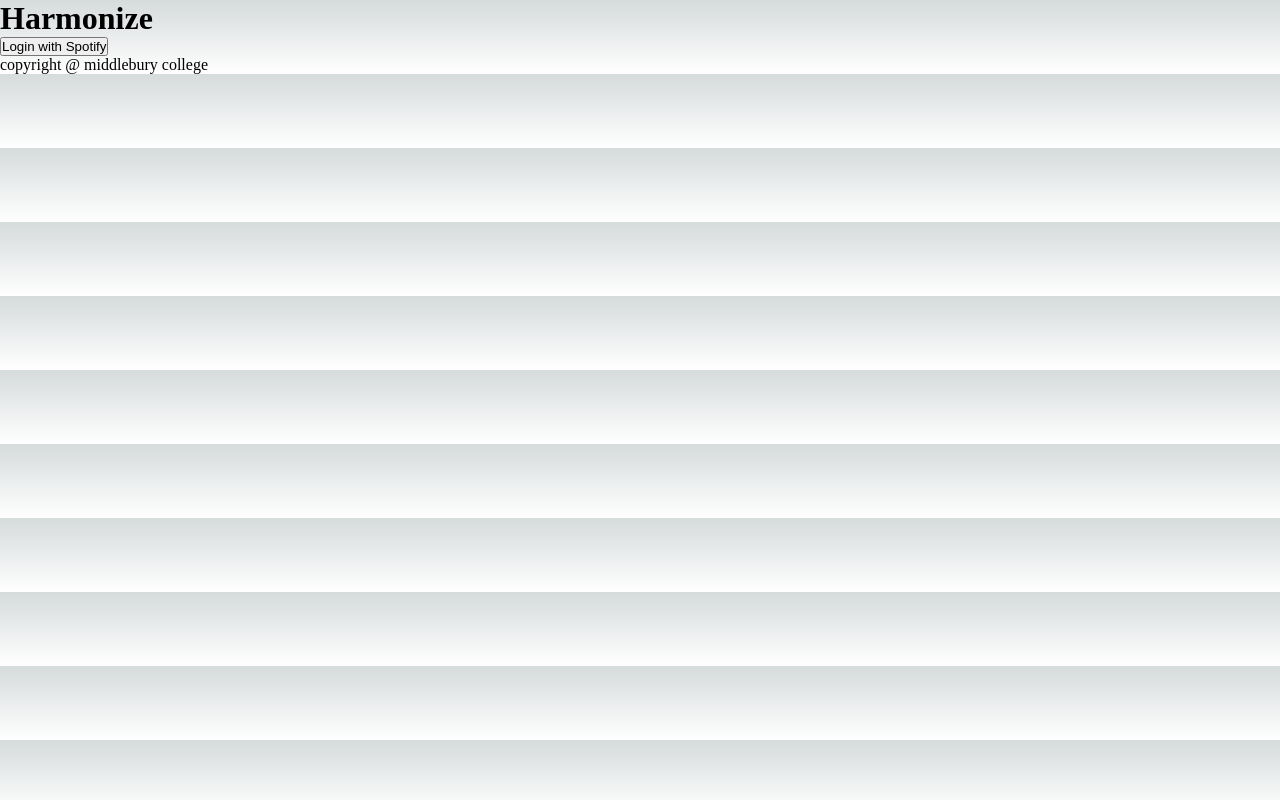
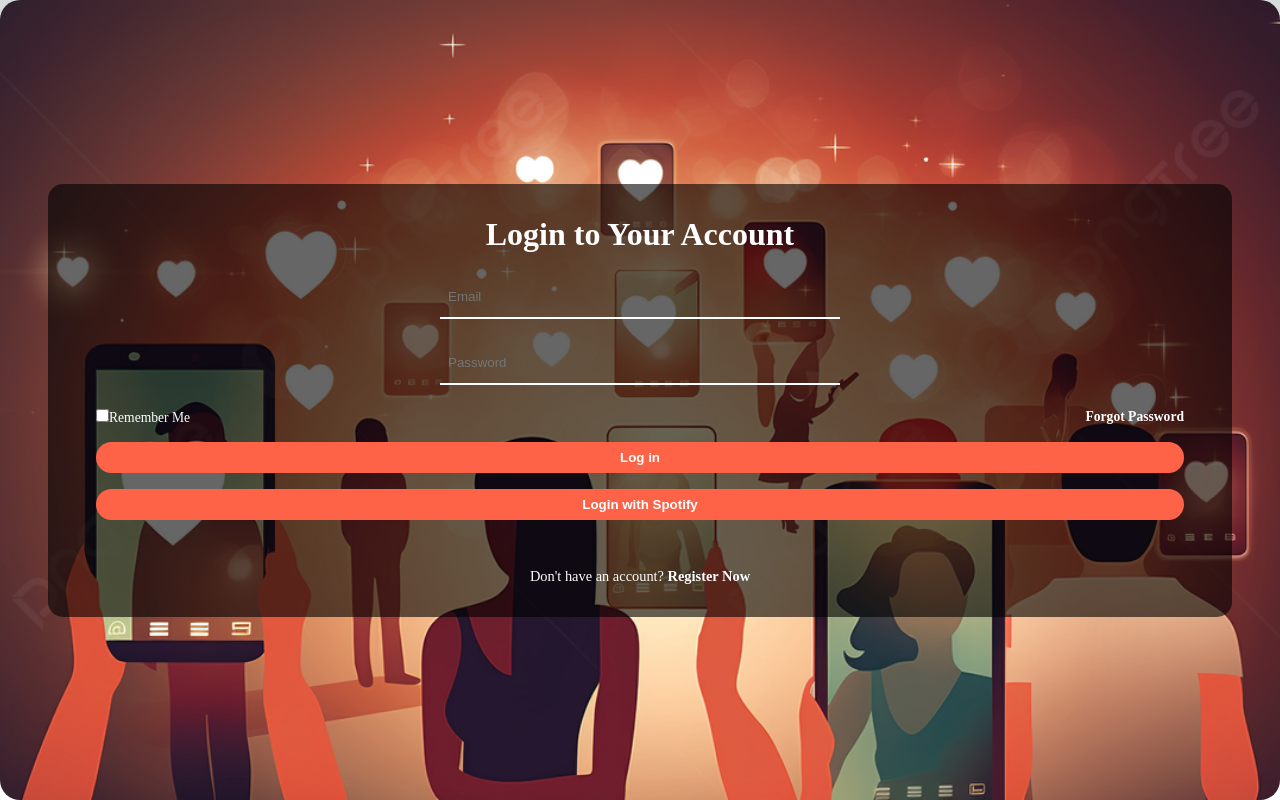
Before and after one commit to flexarea/harmonizex, a Next.js app: page /login in a window 1280 px wide. Built offline with nearby package versions, Linux system fonts and the light colour scheme.

Commit message:
styles changes. Pb and I worked on the style to fix the login page

```diff
--- a/package.json
+++ b/package.json
@@ -21,7 +21,7 @@
     "dotenv": "^16.4.5",
     "fetch": "^1.1.0",
     "knex": "^3.1.0",
-    "next": "13.5.6",
+    "next": "^13.5.6",
     "next-connect": "^1.0.0-next.4",
     "node-fetch": "^3.3.2",
     "pg": "^8.13.1",
--- a/src/pages/_app.js
+++ b/src/pages/_app.js
@@ -1,31 +1,13 @@
-/* eslint-disable react/jsx-props-no-spreading */
-import "@/styles/globals.css";
-import PropTypes from "prop-types";
-import { useRouter } from "next/router";
-import Head from "next/head";
+import '../styles/globals.css';  // Import global CSS
+import PropTypes from 'prop-types';
 
-function App({ Component, pageProps }) {
-
-  return (
-    <div>
-      <Head>
-        <title>
-          Harmonize
-        </title>
-      </Head>
-      <main>
-        <h1 className="title"> Harmonize </h1>
-        <Component {...pageProps} />
-      </main>
-      <footer>copyright @ middlebury college</footer>
-    </div>
-  )
-
+function MyApp({ Component, pageProps }) {
+  return <Component {...pageProps} />;
 }
 
-export default App;
+MyApp.propTypes = {
+  Component: PropTypes.elementType.isRequired,
+  pageProps: PropTypes.object.isRequired,
+};
 
-App.propTypes = {
-  Component: PropTypes.elementType.isRequired,
-  pageProps: PropTypes.shape({}),
-};
+export default MyApp;
--- a/src/pages/login.js
+++ b/src/pages/login.js
@@ -1,27 +1,45 @@
-import { useEffect } from 'react';
-
-/*
-TODO: error handling, login UI, ...
- * */
-
-
 import { useRouter } from 'next/router';
+import styles from '../styles/login.module.css';
 
 export default function LoginPage() {
-  const router = useRouter();
-
   const handleLogin = async () => {
-    window.location.href = '/api/spotify/auth';
+    window.location.href = '/api/spotify/auth'; // Modify as necessary for the Spotify auth endpoint
   };
 
   return (
-    <div className="min-h-screen flex items-center justify-center">
-      <button
-        onClick={handleLogin}
-        className="px-6 py-3 bg-green-500 text-white rounded-full hover:bg-green-600 transition-colors"
-      >
-        Login with Spotify
-      </button>
-    </div>
+    <section className={styles.container}>
+      <form className={styles.form}>
+        <h1 className={styles.title}>Login to Your Account</h1>
+
+        <div className={styles.inputbox}>
+          <ion-icon name="mail-outline"></ion-icon>
+          <input type="email" required placeholder="Email" className={styles.input} />
+        </div>
+
+        <div className={styles.inputbox}>
+          <ion-icon name="lock-closed-outline"></ion-icon>
+          <input type="password" required placeholder="Password" className={styles.input} />
+        </div>
+
+        <div className={styles.forget}>
+          <label>
+            <input type="checkbox" />
+            Remember Me
+          </label>
+          <a href="#">Forgot Password</a>
+        </div>
+
+        <button type="button" className={styles.button}>Log in</button>
+        <button type="button" onClick={handleLogin} className={styles.spotifyBtn}>
+          Login with Spotify
+        </button>
+
+        <div className={styles.register}>
+          <p>
+            Don&apos;t have an account? <a href="#">Register Now</a>
+          </p>
+        </div>
+      </form>
+    </section>
   );
 }
--- /dev/null
+++ b/src/styles/login.module.css
@@ -0,0 +1,112 @@
+/* login.module.css */
+@import url('https://fonts.googleapis.com/css2?family=Poppins:wght@500&display=swap');
+
+.container {
+  position: relative;
+  max-width: 100%;
+  background-color: transparent;
+  border-radius: 20px;
+  backdrop-filter: blur(120px);
+  display: flex;
+  justify-content: center;
+  align-items: center;
+  padding: 2rem 3rem;
+  margin: auto;
+  min-height: 100vh;
+  background-image: url('/ourImages/datingapp.jpg');
+  background-repeat: no-repeat;
+  background-position: center;
+  background-size: cover;
+}
+
+.form {
+  width: 100%;
+  background-color: rgba(0, 0, 0, 0.6); /* Added transparency to background */
+  padding: 2rem 3rem;
+  border-radius: 15px;
+}
+
+.title {
+  font-size: 2rem;
+  color: #fff;
+  text-align: center;
+  margin-bottom: 1.5rem;
+}
+
+.inputbox {
+  position: relative;
+  margin: 1.5rem 0;
+  max-width: 400px;
+  width: 100%;
+  margin-left: auto;
+  margin-right: auto;
+  border-bottom: 2px solid #fff;
+  display: flex;
+  flex-direction: column;
+}
+
+.input {
+  width: 100%;
+  background: transparent;
+  border: none;
+  outline: none;
+  padding: 0.5rem;
+  color: #fff;
+  height: 2.5rem;
+}
+
+.forget {
+  display: flex;
+  justify-content: space-between;
+  font-size: 0.85rem;
+  color: #fff;
+  margin: 1rem 0;
+  width: 100%;
+}
+
+.forget a {
+  color: #fff;
+  text-decoration: none;
+  font-weight: 600;
+}
+
+.forget a:hover {
+  text-decoration: underline;
+}
+
+.button, .spotifyBtn {
+  width: 100%;
+  padding: 0.5rem;
+  margin-bottom: 1rem;
+  border-radius: 20px;
+  background-color: #FF6347; /* Change button color to match the image */
+  color: #fff;
+  border: none;
+  cursor: pointer;
+  font-weight: bold;
+}
+
+.button:hover, .spotifyBtn:hover {
+  background-color: #FF4500; /* Darker shade of red */
+}
+
+/* Register Text Styling */
+.register {
+  color: #fff;
+  text-align: center;
+  font-size: 0.9rem;
+  margin-top: 2rem;
+  width: 100%; /* Full width */
+  display: flex;
+  justify-content: center; /* Centering the Register Now text */
+}
+
+.register a {
+  color: #fff;
+  text-decoration: none;
+  font-weight: bold;
+}
+
+.register a:hover {
+  text-decoration: underline;
+}
```
Also changed, not shown: public/ourImages/datingapp.jpg (added), 1 other file (tests, documents, lock files or other folders).
